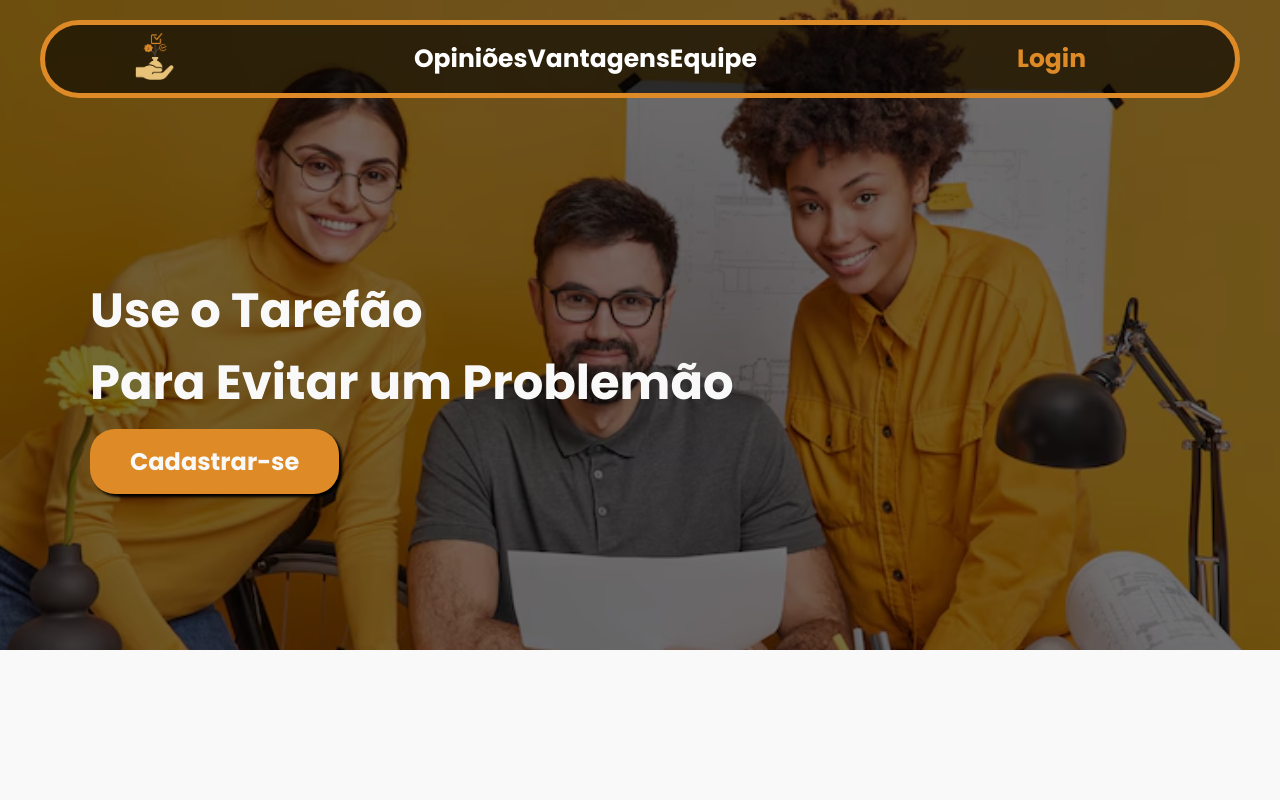
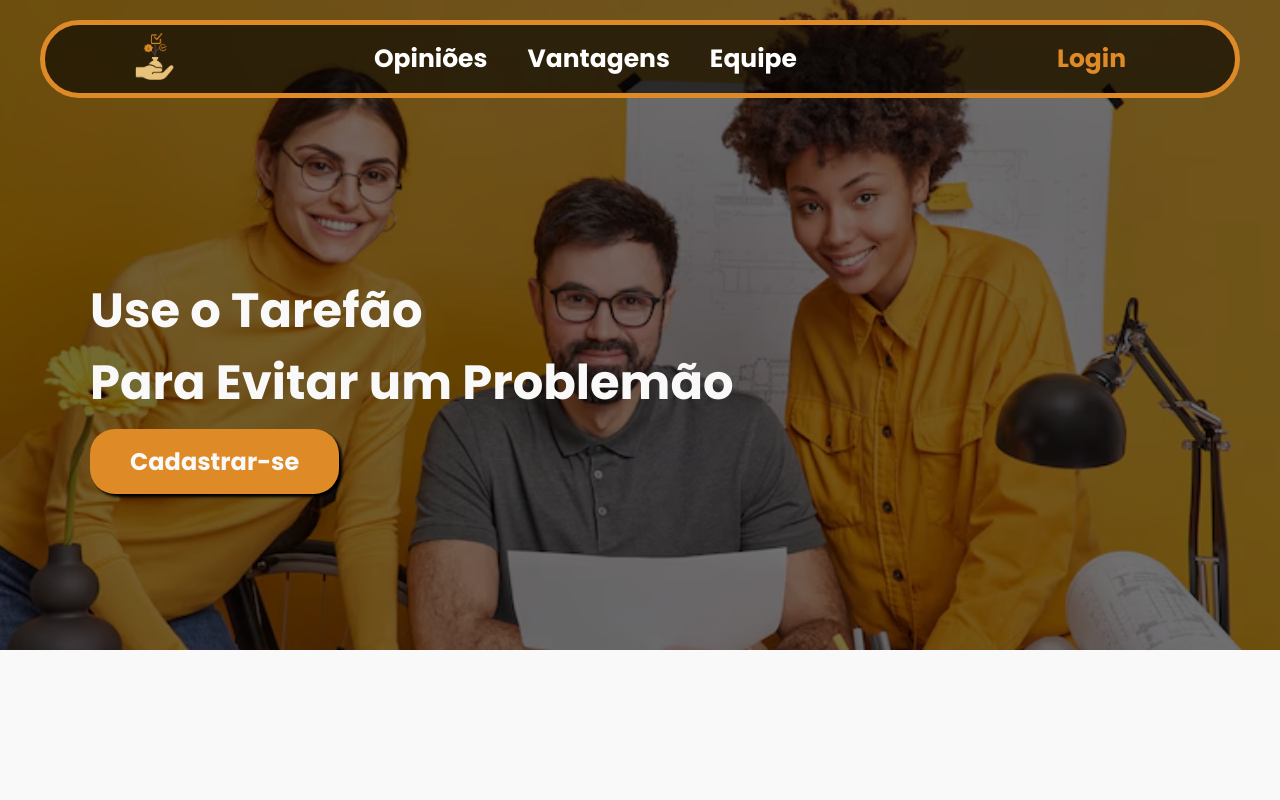
Before and after one commit to RgoSL/Projeto-Venturus-, a React (Vite) app: page / in a window 1280 px wide. Shown: the top 800 px of the page. Built offline with nearby package versions, Linux system fonts and the light colour scheme.

Commit message:
Upando estilização que separa os links

```diff
--- a/src/components/Banner/Banner.module.css
+++ b/src/components/Banner/Banner.module.css
@@ -81,6 +81,12 @@
 
 .login:hover {
   transform: scale(1.2);
+}
+
+.linkGroup {
+  display: flex;
+  gap: 40px;
+  align-items: center;
 }
 
 .Content {
```
